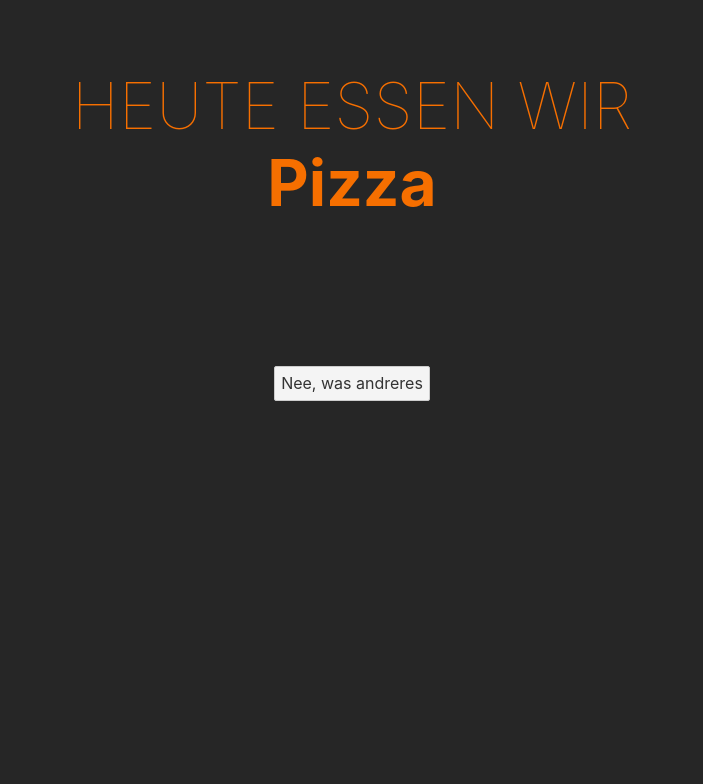
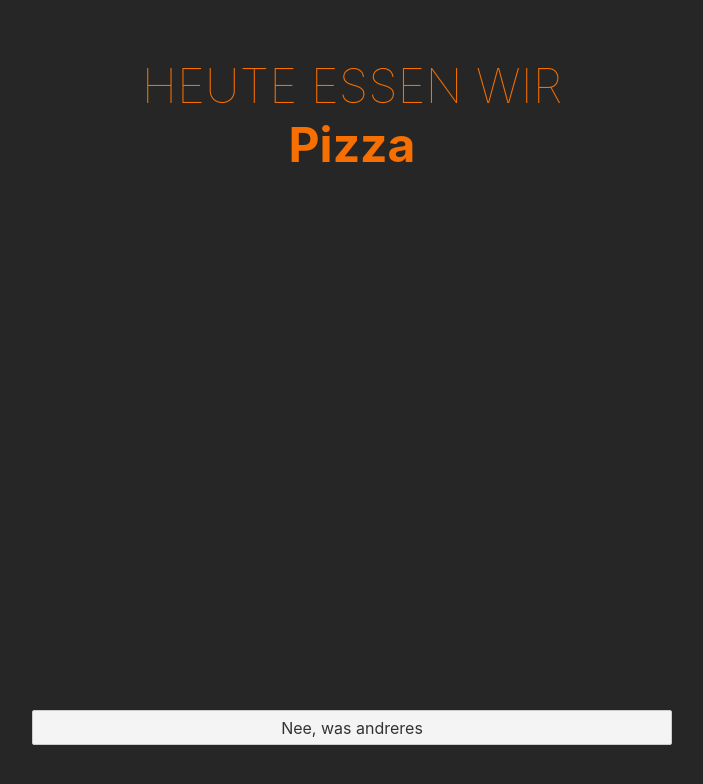
Before and after one commit to frie321984/was-essen-wir, a Svelte app: page / in a window 1280 px wide. Shown: the top 784 px of the page, without its empty margins (288-991 px from the left). Built offline with nearby package versions, Linux system fonts and the light colour scheme.

Commit message:
button sollte jetzt ruhig unten bleiben und nicht mehr so viel rumhüpfen

```diff
--- a/public/global.css
+++ b/public/global.css
@@ -14,8 +14,9 @@ body {
 }
 h1 {
 	color: #f66f00;
-	font-size: 4em;
+	font-size: 3rem;
 	font-weight: 100;
+	text-transform: uppercase;
 }
 a {
 	color: rgb(0,100,200);
--- a/src/App.svelte
+++ b/src/App.svelte
@@ -68,11 +68,13 @@
 			<a href="https://www.chefkoch.de/rezept-des-tages/">Rezept des Tages</a>
 		</h2>
 	{:else}
+		<div id="aussuchen">
 		<h1>Heute essen wir <br /> <span>{zufallsEssen}</span></h1>
 
 		<button on:click={neuWuerfeln(zufallsEssen)}>
 			Nee, was andreres
 		</button>
+		</div>
 	{/if}
 
 	{#if raus.length>0}
@@ -89,17 +91,21 @@
 	main {
 		text-align: center;
 		padding: 1em;
-		max-width: 240px;
 		margin: 0 auto;
+		height: 100%;
+	}
+
+	#aussuchen {
+		display: flex;
+		flex-direction: column;
+		justify-content: space-between;
+		height: 93%;
 	}
 
 	#aussortiert p {
 		text-decoration: line-through;
 	}
-	h1 {
-		text-transform: uppercase;
-		height: 4em;
-	}
+
 	h1 span {
 		text-transform: none;
 		font-weight: bold;
@@ -107,7 +113,16 @@
 
 	@media (min-width: 640px) {
 		main {
-			max-width: none;
+			max-width: 640px;
+		}
+	}
+	@media (max-width: 640px) {
+		h1 {
+			font-size: 2rem;
+		}
+		h1 span {
+			line-break: anywhere;
+			font-size: 3rem;
 		}
 	}
 </style>
```
